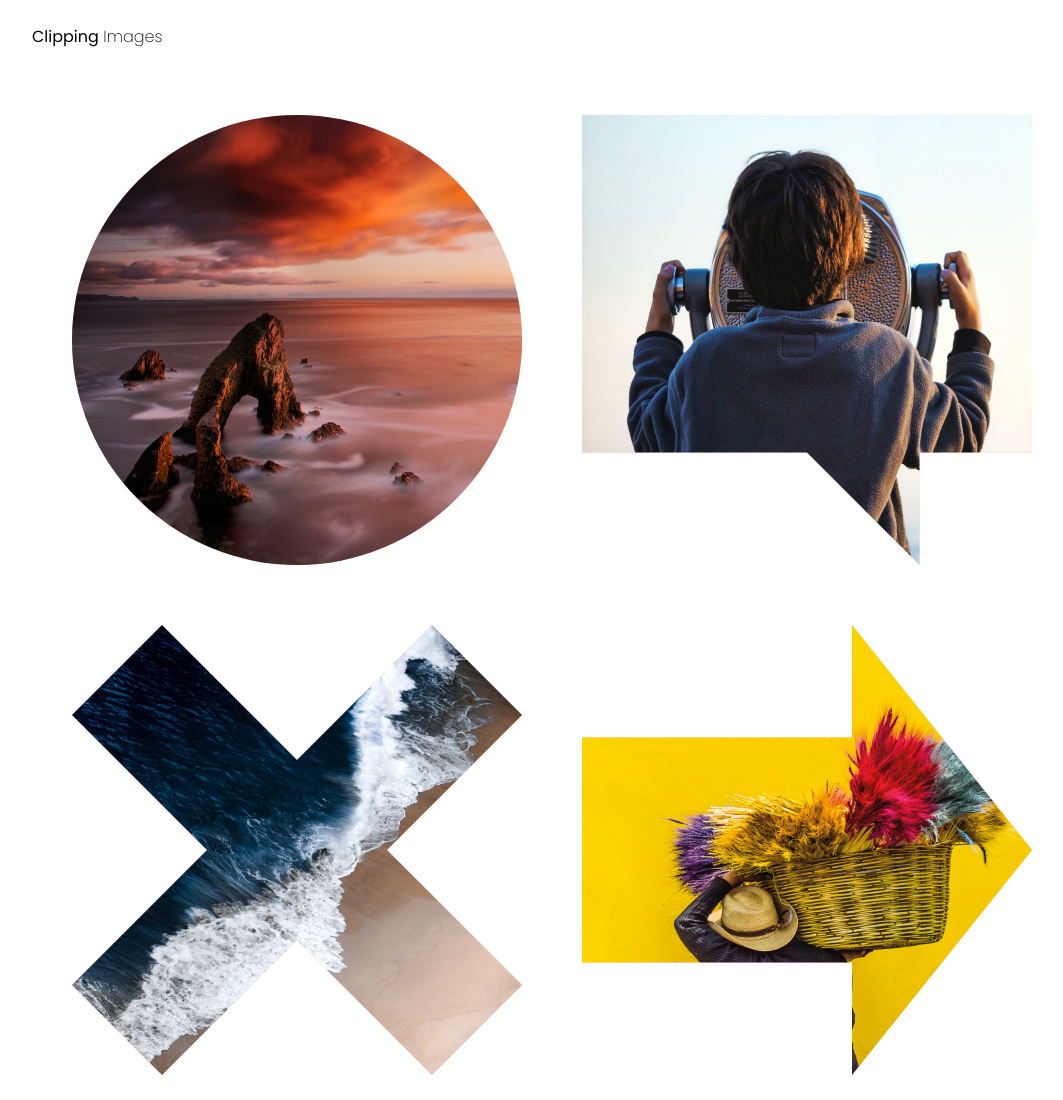
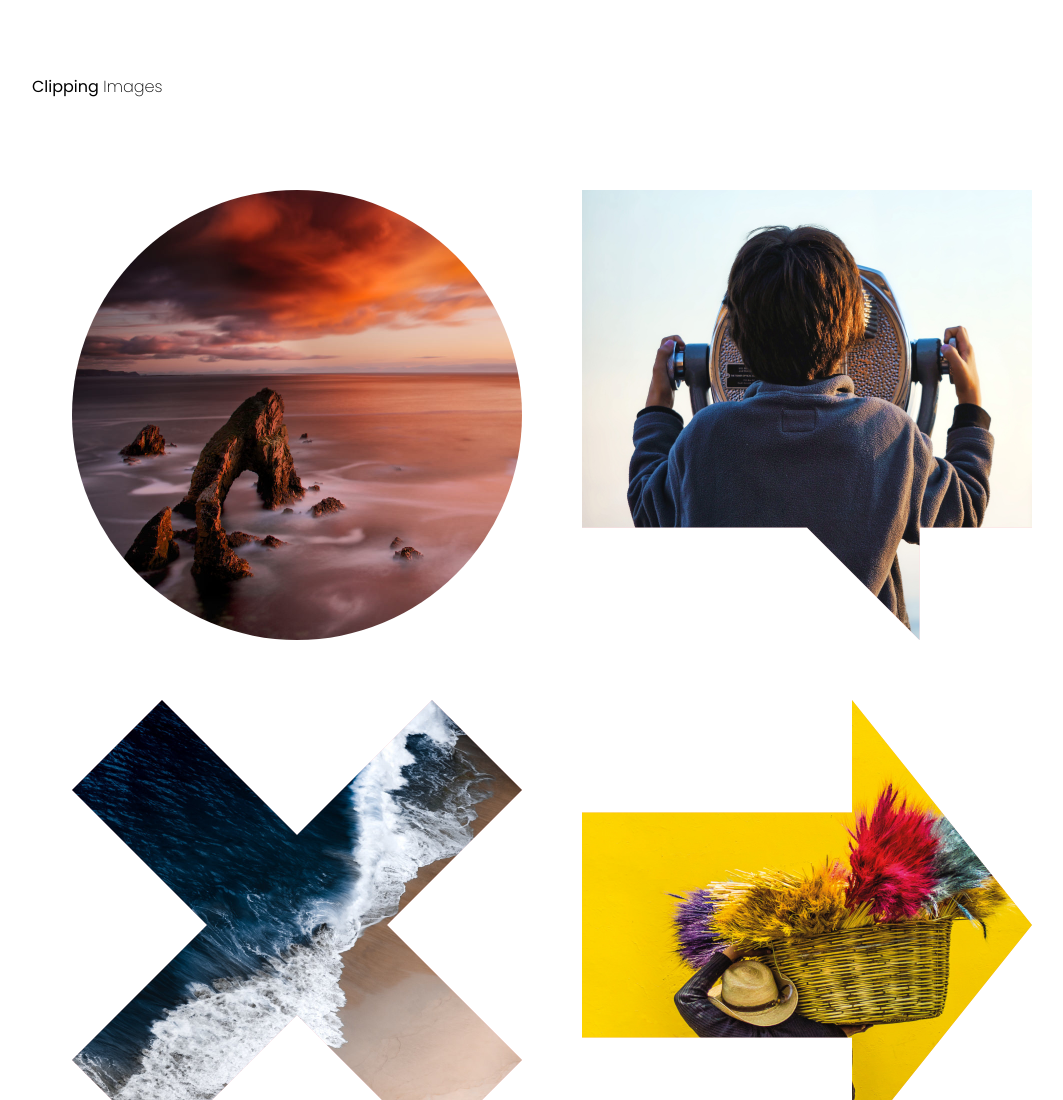
Before and after one commit to davidlower/clipping-images-with-shapes-css30-day3, a plain HTML site: page index.html in a window 1280 px wide. Shown: the top 1100 px of the page, without its empty margins (88-1151 px from the left). Drawn offline with Linux system fonts and the light colour scheme.

Commit message:
minor adjustment to title positioning.

```diff
--- a/styles.css
+++ b/styles.css
@@ -11,6 +11,14 @@ html {
 
    font-family: 'Poppins', sans-serif;
    font-weight: 200;
+}
+
+span {
+   font-weight: 400;
+}
+
+p {
+   padding: 50px 0 25px 0;
 }
 
 .container {
@@ -69,7 +77,3 @@ html {
    -webkit-clip-path: polygon(0% 25%, 60% 25%, 60% 0%, 100% 50%, 60% 100%, 60% 75%, 0 75%);
    clip-path: polygon(0% 25%, 60% 25%, 60% 0%, 100% 50%, 60% 100%, 60% 75%, 0 75%);
 }
-
-span {
-   font-weight: 400;
-}
```
